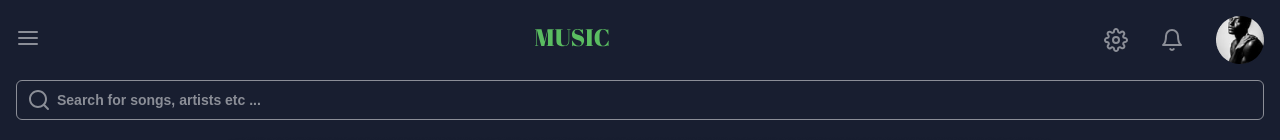
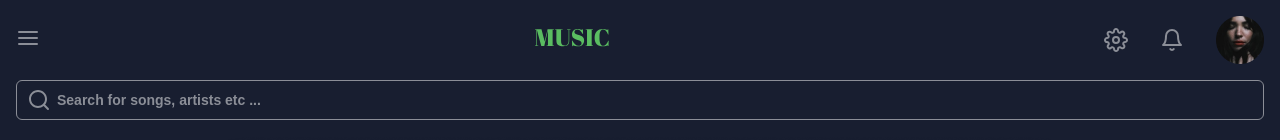
Before and after one commit to Lapuh1st/kingz-test, a React app: page / in a window 1280 px wide. Shown: the top 140 px of the page. Built offline with nearby package versions, Linux system fonts and the light colour scheme.

Commit message:
change image

```diff
--- a/src/components/header/Header.js
+++ b/src/components/header/Header.js
@@ -3,7 +3,7 @@ import { Link } from 'react-router-dom';
 import logo from '../../images/logo.svg';
 import settings from '../../images/settings.svg';
 import bell from '../../images/bell.svg';
-import user from '../../images/user.png';
+import featuredImage1 from '../../images/featured-image-1.png';
 
 import './header.scss';
 
@@ -22,7 +22,7 @@ const MainPage = () => {
       <div className="header__user">
         <img className="header__user-icon" src={settings}/>
         <img className="header__user-icon" src={bell}/>
-        <img src={user} />
+        <img width="48" src={featuredImage1} />
       </div>
     </header>
 
```
